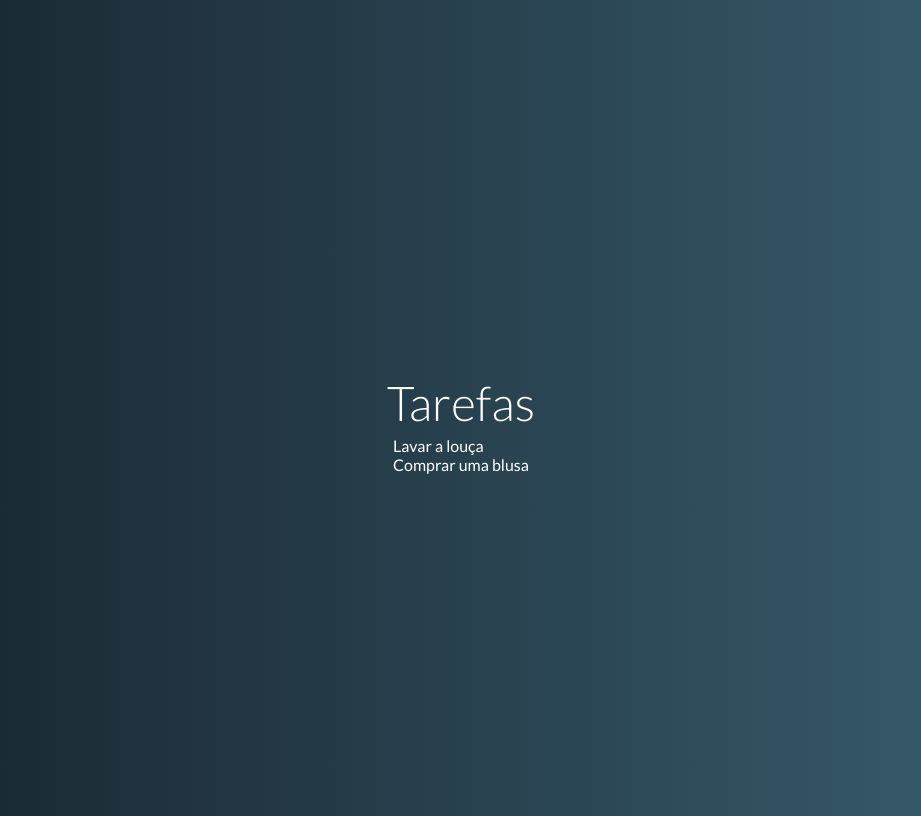
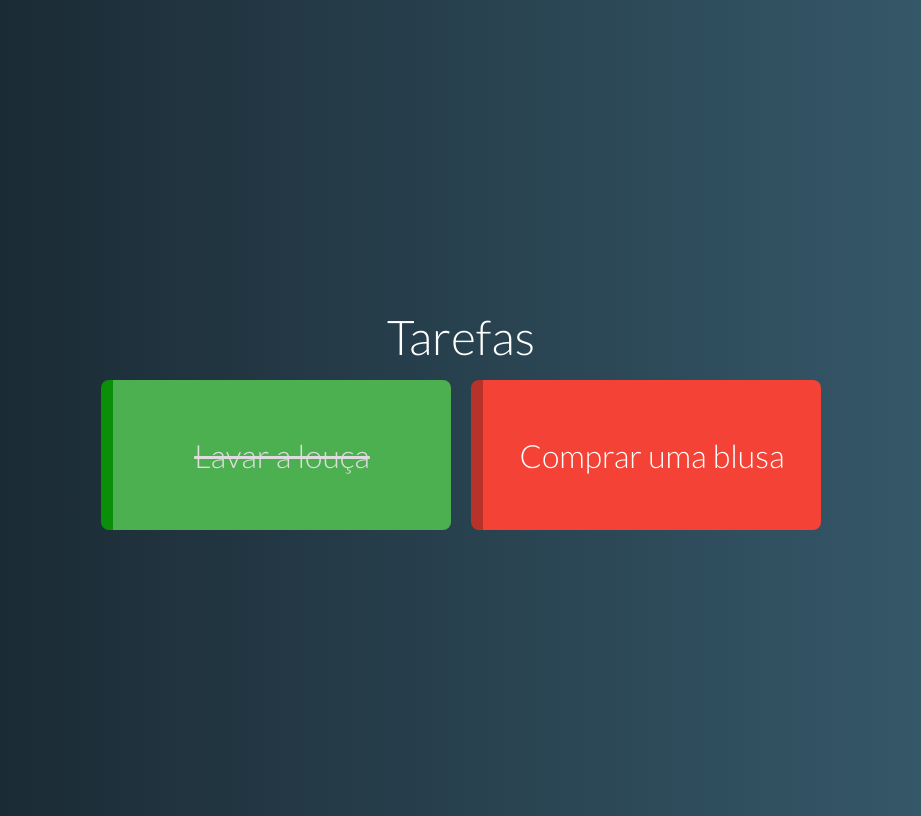
Before and after one commit to robertov8/tarefas, a Vue app: page / in a window 1280 px wide. Shown: the whole page, without its empty margins (179-1100 px from the left). Built offline with nearby package versions, Linux system fonts and the light colour scheme.

Commit message:
153. Componente Lista de Tarefas #02

```diff
--- a/src/components/TaskGrid.vue
+++ b/src/components/TaskGrid.vue
@@ -1,20 +1,37 @@
 <template>
-    <div class="tasks">
-        <template>
-            <div v-for="task in tasks" :key="task.name">{{ task.name}}</div>
+    <div class="tasks-grid">
+        <template v-if="tasks.length">
+            <Task v-for="task in tasks" :key="task.name" :task="task" />
         </template>
+        <p v-else class="no-task">Sua vida está em dia :)</p>
     </div>
 </template>
 
 <script>
+    import Task from './Task';
+
     export default {
         name: 'TaskGrid',
         props: {
             tasks: { type: Array, required: true }
-        }
+        },
+        components: { Task }
     }
 </script>
 
 <style scoped>
+    .tasks-grid {
+        display: flex;
+        justify-content: center;
+        flex-wrap: wrap;
+    }
 
+    .tasks-grid .task {
+        margin: 10px;
+    }
+
+    .no-task {
+        color: #aaa;
+        font-size: 1.7rem;
+    }
 </style>
```
